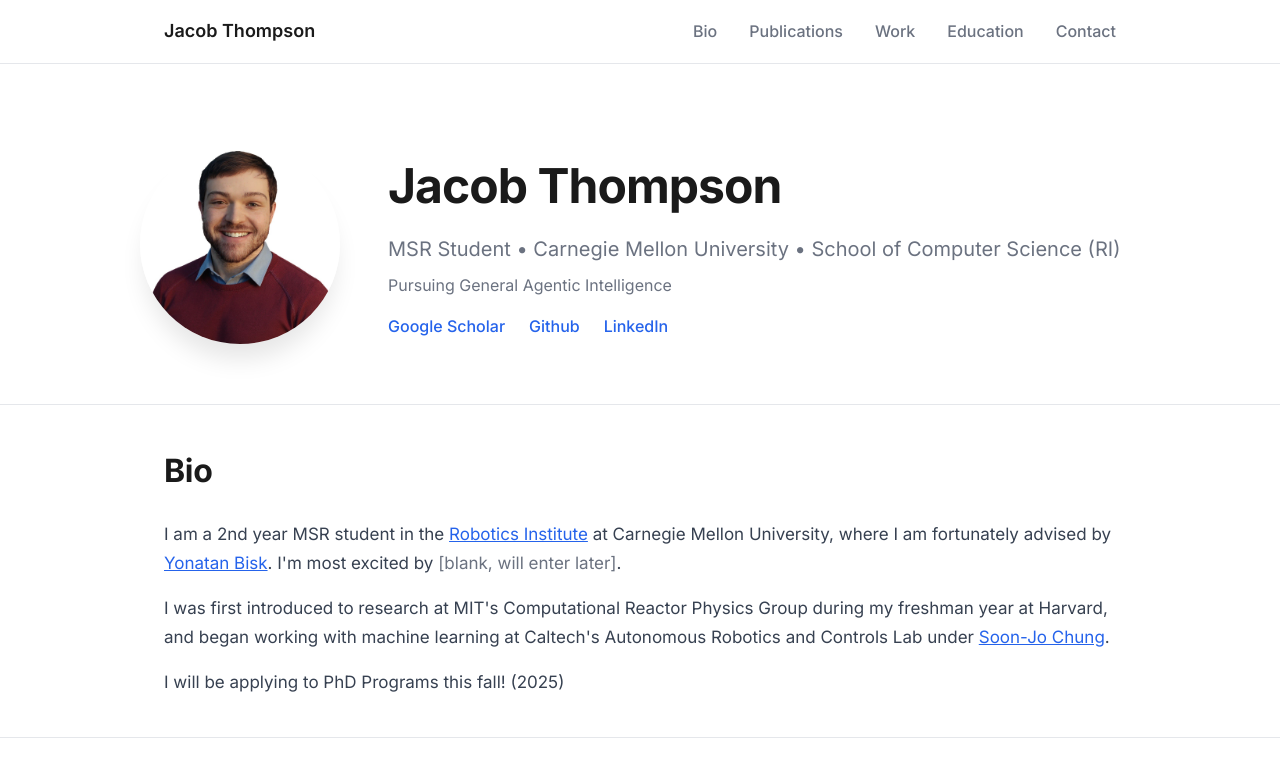
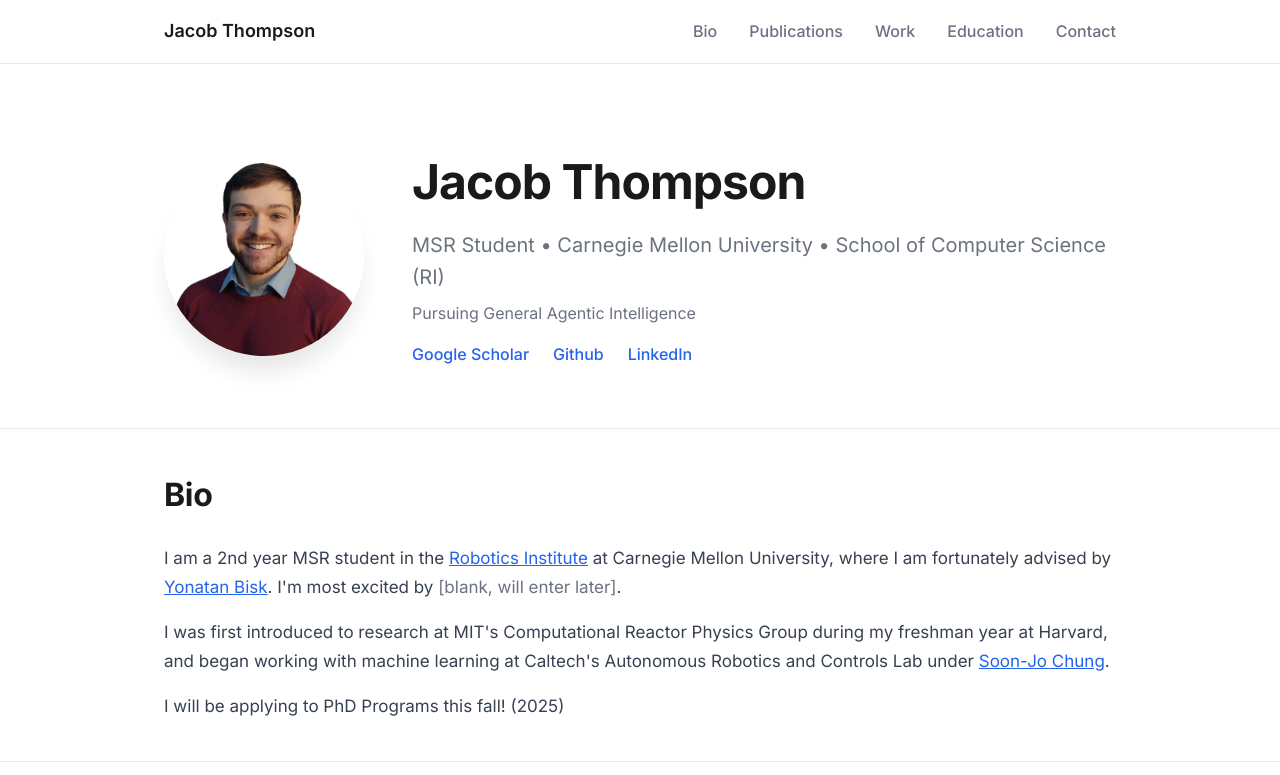
Before and after one commit to jacobtho314/jacobtho314.github.io, a plain HTML site: page index.html in a window 1280 px wide. Shown: the top 775 px of the page. Drawn offline with Linux system fonts and the light colour scheme.

Commit message:
Add files via upload

```diff
--- a/index.html
+++ b/index.html
@@ -78,7 +78,7 @@
     /* Hero Section */
     .hero {
       margin-top: var(--nav-height);
-      padding: 80px 24px 60px;
+      padding: 80px 0 60px;
       background: var(--bg);
       border-bottom: 1px solid var(--border);
     }
@@ -86,6 +86,7 @@
     .hero-content {
       max-width: var(--max-width);
       margin: 0 auto;
+      padding: 0 24px;
       display: grid;
       grid-template-columns: 200px 1fr;
       gap: 48px;
```
